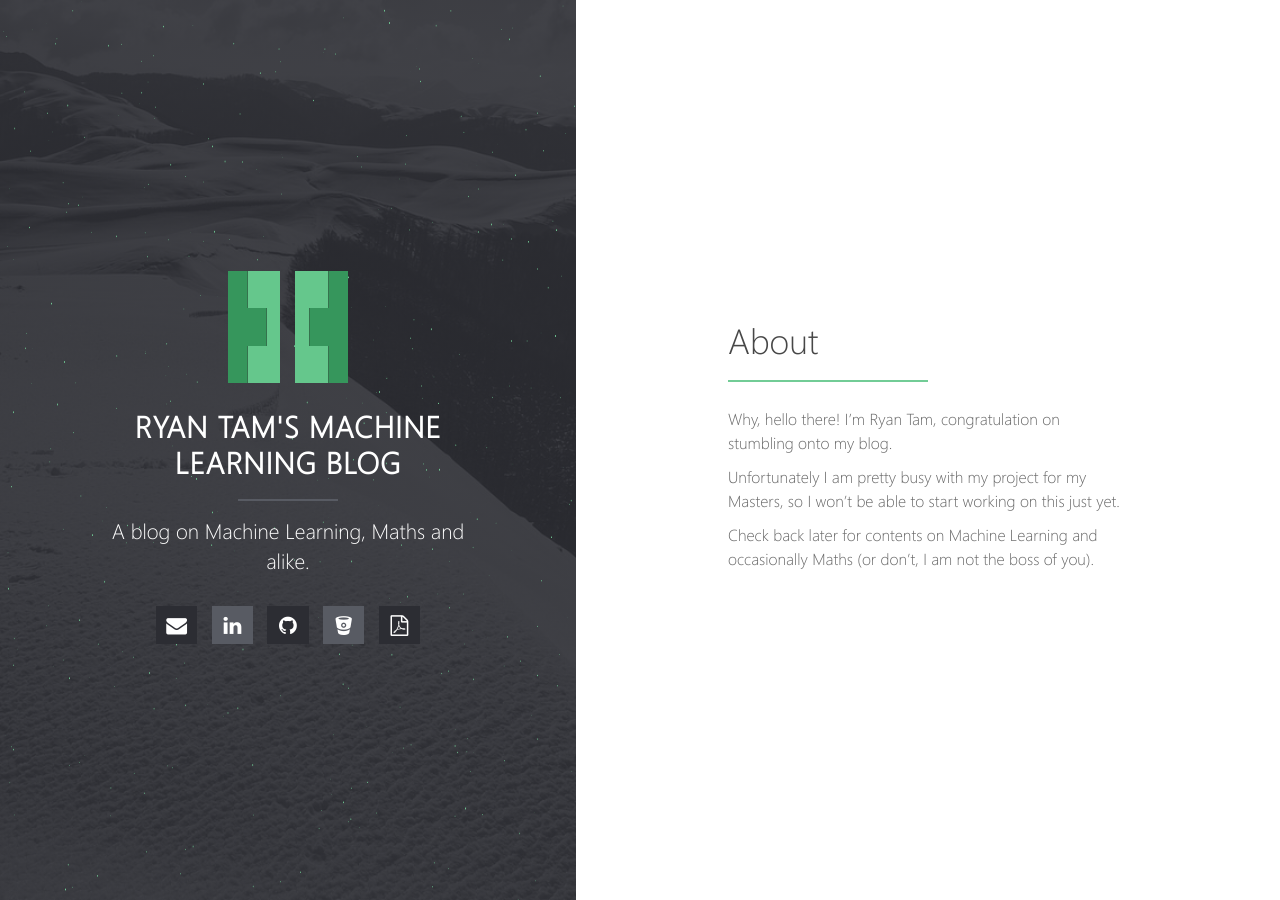
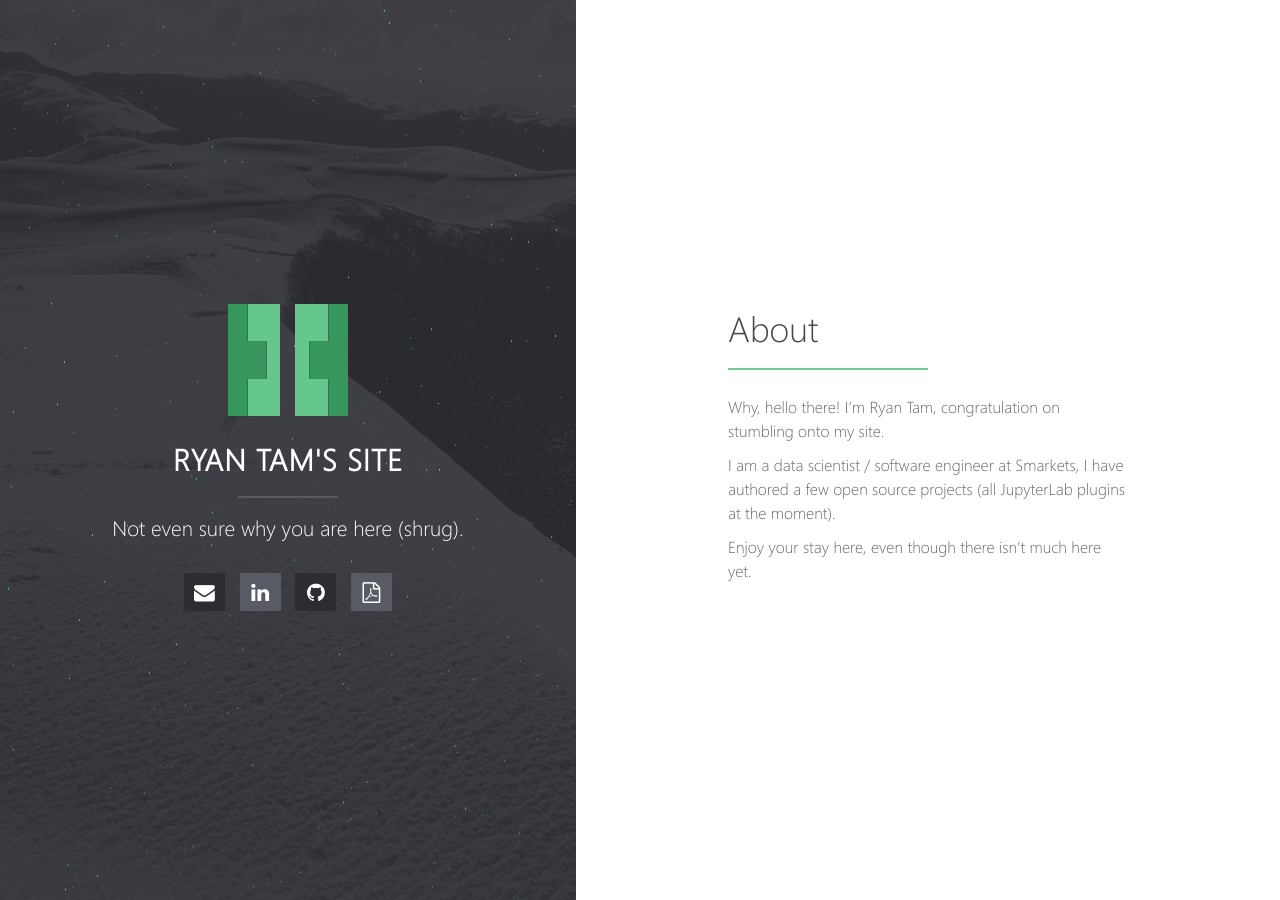
Before and after one commit to ryantam626/ryantam626.github.io, a Jekyll site: the page built from index.md, in a window 1280 px wide. Built offline with Jekyll 4.4.1, drawn with Linux system fonts in a browser that asks for light colours; our own code applies the rules of GitHub Pages for plain Markdown files.

Commit message:
Update config and index
- I don't use bitbucket really.. remove it;
- Update config to reflect this is not a blog;
- Update index to say who I am;

```diff
--- a/_config.yml
+++ b/_config.yml
@@ -1,8 +1,8 @@
 # Site
-title: Ryan Tam's Machine Learning Blog
-description: A blog on Machine Learning, Maths and alike.
+title: Ryan Tam's Site
+description: Not even sure why you are here (shrug).
 url: https://ryantam626.github.io
-# url: http://localhost:400
+# url: http://localhost:4000
 # baseurl: /blog # the subpath of your site, e.g. /blog/
 logo: halve.png                                       # Site logo
 locale: en_UK
@@ -36,7 +36,7 @@ email:             ryantam626@hotmail.com
 # twitter:            username
 #facebook:           username
 github:             ryantam626
-bitbucket:          ryantam626
+# bitbucket:          ryantam626
 # stackoverflow:     123456/username   from a "http://stackoverflow.com/users/123456/username" link
 linkedin:          hin-hong-ryan-tam-0a922786
 #xing:              username
--- a/index.md
+++ b/index.md
@@ -3,8 +3,8 @@ layout: home
 ---
 # About
 
-Why, hello there! I’m Ryan Tam, congratulation on stumbling onto my blog.
+Why, hello there! I’m Ryan Tam, congratulation on stumbling onto my site.
 
-Unfortunately I am pretty busy with my project for my Masters, so I won't be able to start working on this just yet.
+I am a data scientist / software engineer at Smarkets, I have authored a few open source projects (all JupyterLab plugins at the moment).
 
-Check back later for contents on Machine Learning and occasionally Maths (or don't, I am not the boss of you).
+Enjoy your stay here, even though there isn't much here yet.
```
